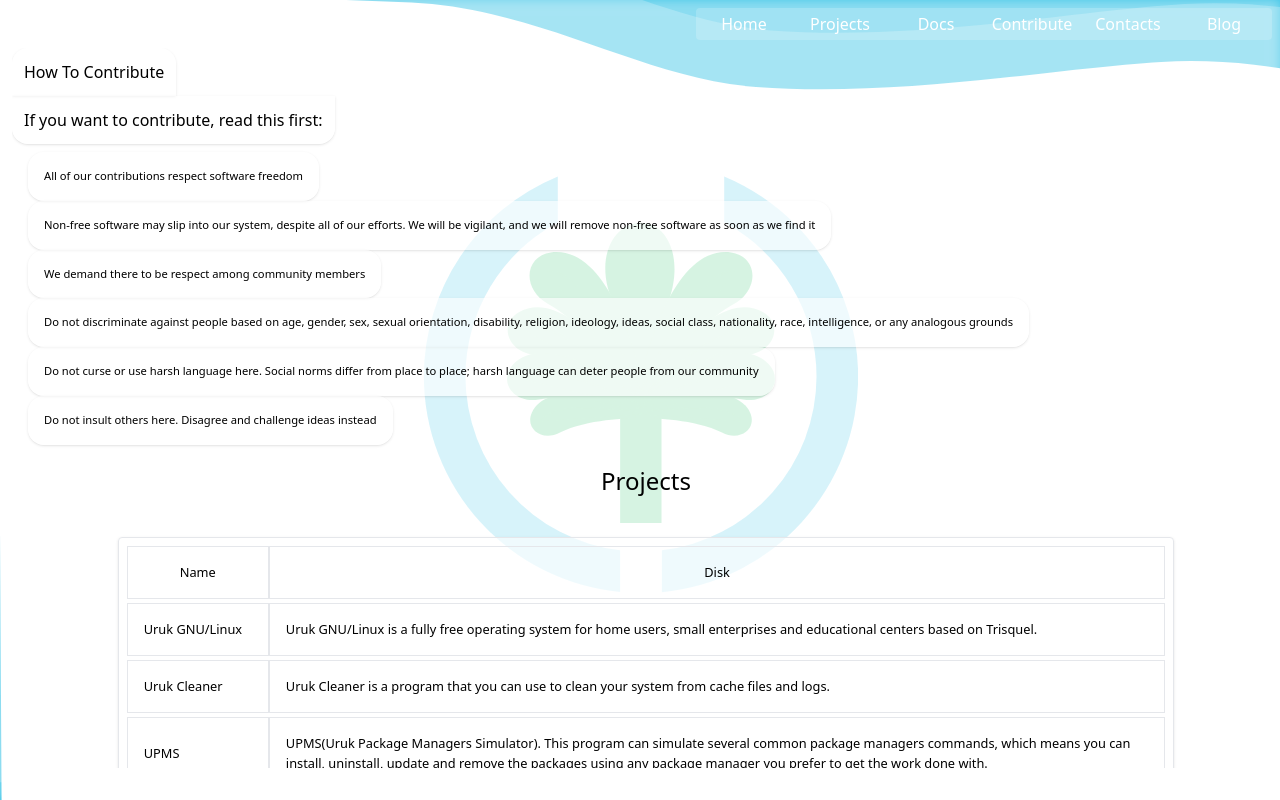
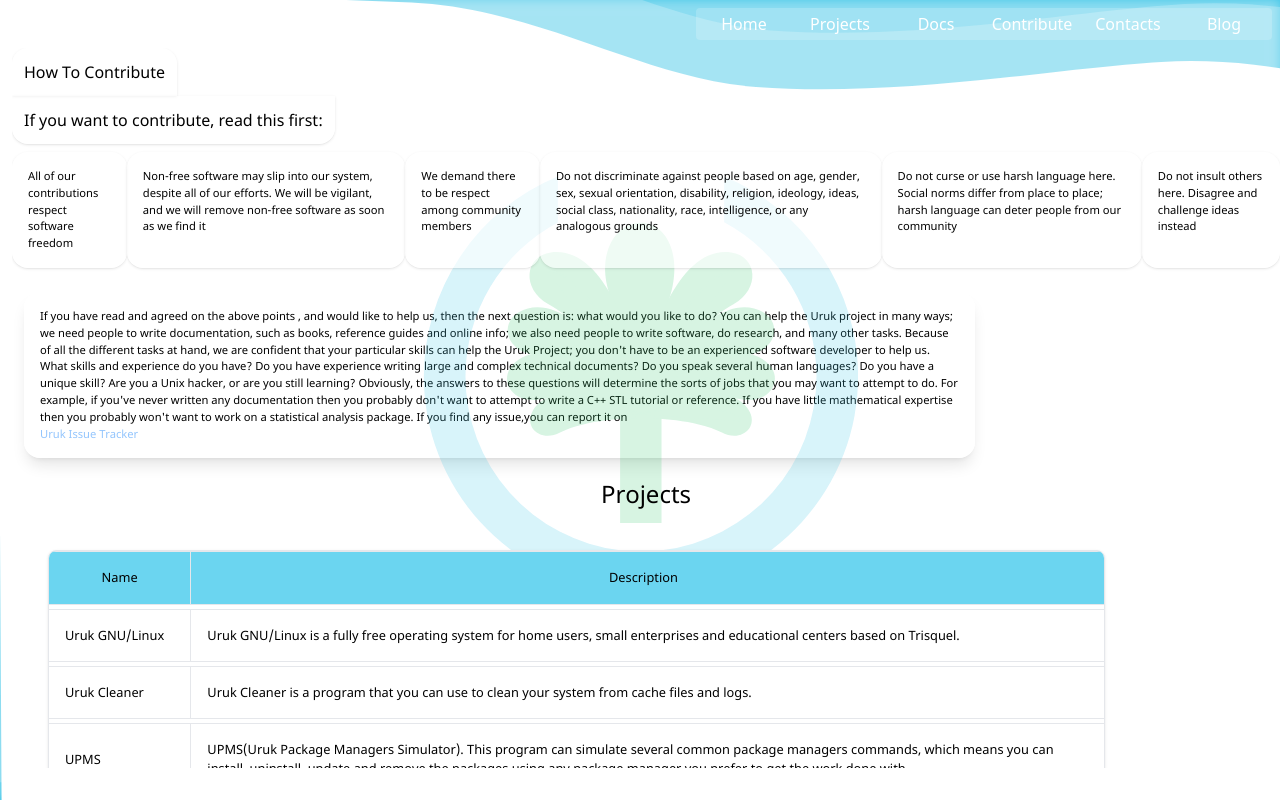
Before and after one commit to masaylighto/Uruk-FrontEnd, a React app: page /Contribute in a window 1280 px wide. Built offline with nearby package versions, Linux system fonts and the light colour scheme.

Commit message:
change conter style

```diff
--- a/src/Contribute.js
+++ b/src/Contribute.js
@@ -1,6 +1,8 @@
 import React from "react";
 import './css/contribute.css'
 import './css/tailwind.css'
+import './css/shared.css'
+
 var List = [
     "All of our contributions respect software freedom",
     "Non-free software may slip into our system, despite all of our efforts. We will be vigilant, and we will remove non-free software as soon as we find it",
@@ -25,25 +27,24 @@
     Contribute_Guide_Line() {
 
         return List.map((Line) => {
-            return <div className="guide-line-text-size guide-line-color w-fit barely-Bg-transparent rounded-2xl font-simebold p-4 shadow ">{Line}</div>
+            return <div className="guide-line-text-size font-normal guide-line-color w-fit barely-Bg-transparent rounded-2xl font-simebold p-4 shadow ">{Line}</div>
         })
     }
     //create List of Projects row
     Projects_Row() {
         return Rows.map((Row) => {
-            return this.Row(Row.Link, Row.Name, Row.Disc, "")
+            return this.Row(Row.Link, Row.Name, Row.Disc)
         })
     }
     //represent the element that represnt the project row in the project table
-    Row(Link, Name, Disc, Justify) {
-        //centJustifyer element is element represnt how the flex is Justify and is set by the caller
-        return <div className="flex table-text-size  flex-row">
-            <div className={"border w-40   p-4 items-center flex " + Justify} >
+    Row(Link, Name, Disc) {
+      return      <div className="flex margin-updown-hover table-text-size  flex-row">
+      <div className={"border-t border-b border-r w-40    p-4 items-center flex "} >
           <a href={Link} >
               {Name}
           </a>
       </div>
-            <div className={"border   p-4 w-full items-center flex " + Justify}>
+      <div className={"border-t border-b    p-4 w-full items-center flex " }>
           {Disc}
       </div>
   </div>
@@ -51,12 +52,23 @@
     //create a header for the table
     Projects_Table_Header() {
 
-        return this.Row("", "Name", "Disk", "justify-center")
+        return    <div className="flex table-text-size  flex-row">
+        <div className={"border-t border-b border-r w-40 table-header-color justify-center  p-4 items-center flex "} >
+            <p >
+                Name
+            </p>
+        </div>
+        <div className={"border-t border-b table-header-color  pr-6 justify-center   p-4 w-full items-center flex " }>
+            <p>
+            Description
+            </p>
+        </div>
+    </div>
 
     }
     //create table that repersent the ui
     Projects_Table() {
-        return <div className="flex w-5/6 gap-1 barely-Bg-transparent mx-auto mt-10 rounded p-2 flex-col shadow border">
+        return <div className="flex w-5/6 overflow-hidden rounded-lg gap-1 barely-Bg-transparent ml-9 mt-10   flex-col shadow border">
             {this.Projects_Table_Header()}
             {this.Projects_Row()}
         </div>
@@ -64,16 +76,29 @@
     Logo() {
         return <div className="Logo z-10 fixed m-auto top-0 left-0 bottom-0 right-0 opacity-20 bg-no-repeat bg-contain" />
     }
+    LicensePart()
+    {
 
+        return <div className="guide-line-text-size  z-10 w-3/4 ml-3  mt-6 barely-Bg-transparent rounded-2xl  p-4 shadow-lg ">
+
+            If you have read and agreed on the above points , and would like to help us, then the next question is: what would you like to do?
+            You can help the Uruk project in many ways; we need people to write documentation, such as books, reference guides and online info; we also need people to write software, do research, and many other tasks. Because of all the different tasks at hand, we are confident that your particular skills can help the Uruk Project; you don't have to be an experienced software developer to help us. What skills and experience do you have? Do you have experience writing large and complex technical documents? Do you speak several human languages? Do you have a unique skill? Are you a Unix hacker, or are you still learning? Obviously, the answers to these questions will determine the sorts of jobs that you may want to attempt to do. For example, if you've never written any documentation then you probably don't want to attempt to write a C++ STL tutorial or reference. If you have little mathematical expertise then you probably won't want to work on a statistical analysis package.
+             If you find any issue,you can report it on
+             <br></br>
+             <a href="https://uruk.tuxfamily.org/bt/login_page.php" className="text-blue-300"> Uruk Issue Tracker</a>
+        </div>
+
+    }
     render() {
         return (
-            <div className="flex overflow-y-scroll page-hight scrollbar-thin   ml-3 flex-col">
+            <div className="flex noto-font overflow-y-scroll page-hight scrollbar-thin   ml-3 flex-col">
 
                 <p className="shadow barely-Bg-transparent z-20 sticky  rounded-t-2xl p-3 w-fit">How To Contribute</p>
                 <p className="shadow barely-Bg-transparent z-20 sticky  rounded-b-2xl  p-3 w-fit">If you want to contribute, read this first:</p>
-                <div className="flex z-20 sticky  flex-col pl-4 mt-2">
+                <div className="flex z-20 sticky  flex-row  mt-2">
                     <this.Contribute_Guide_Line />
                 </div>
+                <this.LicensePart/>
                 <div className="flex z-20 sticky  flex-col">
                     <p className=" text-center text-2xl mt-5">Projects</p>
                     {this.Projects_Table()}
--- a/src/css/contribute.css
+++ b/src/css/contribute.css
@@ -1,14 +1,34 @@
 .guide-line-text-size{
 font-size: 0.7em;
 }
-.guide-line-color:hover
-{
-    background:#38c894!important;
-}
+
 .guide-line-color:hover
 {
     margin: 10px;
-    background:#38c894!important;
+    background:#6bd5f0d9!important;
+}
+.table-header-color
+{
+
+    background:#6bd5f0;
+}
+.margin-updown-hover:hover
+{
+
+background:  linear-gradient(270deg,#38c89300,#6bd5f0);
+animation: margin-up-down 0.35s linear 0s 1 normal forwards;
+
+
+}
+@keyframes margin-up-down {
+    from {
+        margin-top: 0px;
+    margin-bottom: 0px;
+    }
+    to {
+        margin-top: 10px;
+        margin-bottom:10px;
+    }
 }
 .page-hight{
     height:90vmin
@@ -25,3 +45,9 @@
 .barely-Bg-transparent{
     background-color: rgba(255, 255, 255, 0.607);
 }
+.justify-description-header{
+
+    margin-left: auto;
+    margin-right: auto;
+    padding-right:10px ;
+}
--- /dev/null
+++ b/src/css/shared.css
@@ -0,0 +1,8 @@
+@font-face {
+    font-family: noto;
+    src: url(../fonts/Noto_Sans/NotoSans-Regular.ttf);
+  }
+
+  .noto-font{
+      font-family: noto;
+  }
```
Also changed, not shown: src/fonts/Noto_Sans/NotoSans-Bold.ttf (added), src/fonts/Noto_Sans/NotoSans-BoldItalic.ttf (added), src/fonts/Noto_Sans/NotoSans-Italic.ttf (added), src/fonts/Noto_Sans/NotoSans-Regular.ttf (added). Lines whose indentation alone changed are shown as unchanged.
